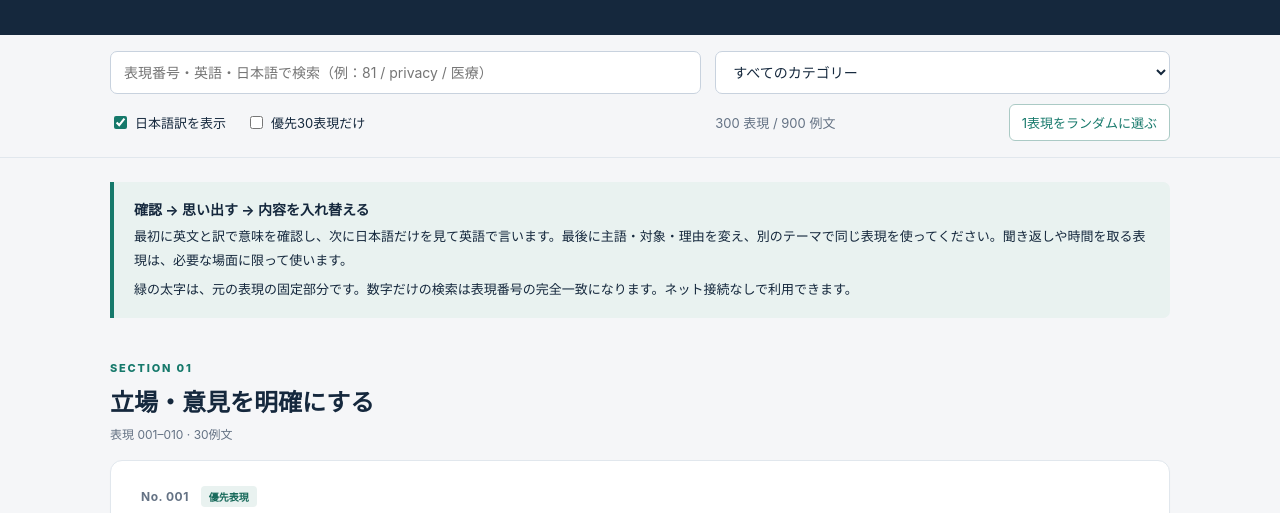
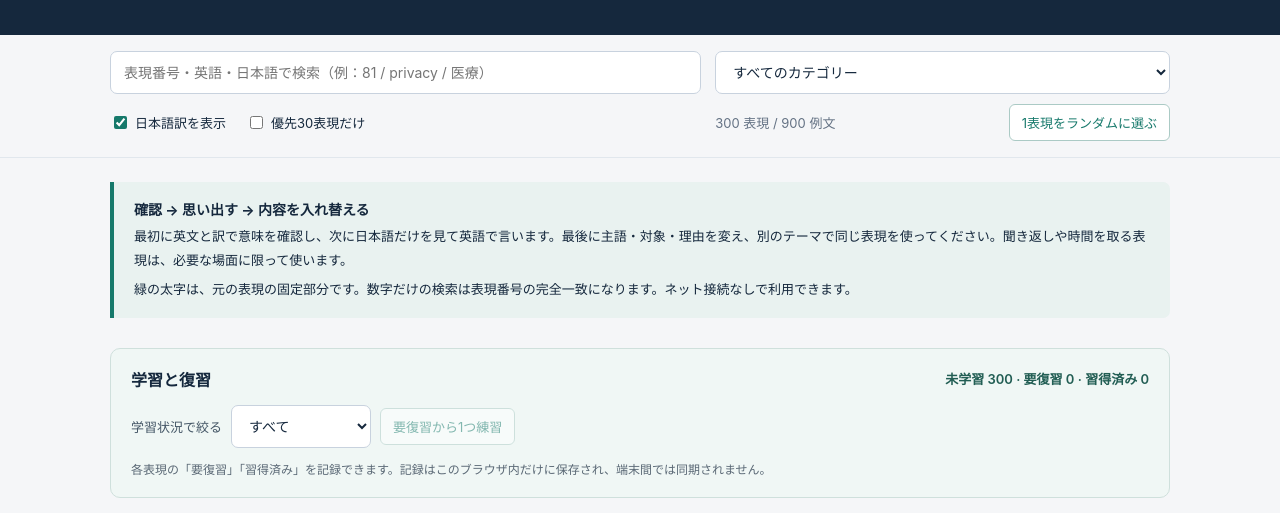
Before and after one commit to Shunsuke-max/eiken-grade1-speaking, a plain HTML site: page index.html in a window 1280 px wide. Shown: the part 385-898 px from the top of the page. Drawn offline with Linux system fonts and the light colour scheme.

Commit message:
Load optional speaking practice enhancements

```diff
--- a/index.html
+++ b/index.html
@@ -40,7 +40,7 @@ h3{font-size:20px;line-height:1.55;margin:0 0 5px;font-weight:700}.meaning{font-
 .empty{text-align:center;padding:55px 0;color:var(--muted)}footer{max-width:1108px;margin:auto;padding:25px 24px 45px;color:var(--muted);font-size:12px;line-height:1.9;border-top:1px solid var(--line)}
 @media(max-width:680px){.hero{padding:32px 20px}.stats{gap:26px}.stats strong{font-size:26px}.tools{padding:12px 15px;grid-template-columns:1fr}.toggles{gap:15px}.right-tools{grid-row:auto}.card{padding:20px 18px}.english{font-size:17px}main{padding:15px}h3{font-size:18px}.example{grid-template-columns:22px minmax(0,1fr);gap:8px}.category-header h2{font-size:21px}}
 @media print{body{background:white}.hero{background:white;color:black;padding:0 0 20px}.hero p,.stats strong,.stats span{color:#333}.eyebrow{color:#333}.tools-wrap,.guide,.empty{display:none}.card{box-shadow:none;break-inside:avoid;padding:16px 20px;border-color:#ccc}.category-header{break-after:avoid}.category{break-before:page}.category:first-of-type{break-before:auto}.english{font-size:12pt}.translation{font-size:9pt}.target{color:black}main{padding:0}footer{padding:12px 0}.card[hidden],.category[hidden]{display:none!important}}
-</style></head>
+</style><link rel="stylesheet" href="./study.css"></head>
 <body><header class="hero"><div class="eyebrow">EIKEN GRADE 1 · SPEAKING PRACTICE</div>
 <h1>使える表現を、<br>自分の言葉に変える。</h1><p>英検1級スピーキング｜300表現・900例文</p><p>上の会話で紹介した300表現について、各3例、全900例文と日本語訳を収録。番号は元の一覧と対応しています。★は元の一覧の優先30表現です。</p>
 <div class="stats"><div><strong>300</strong><span>英語表現</span></div><div><strong>900</strong><span>例文＋日本語訳</span></div><div><strong>30</strong><span>カテゴリー</span></div></div></header>
@@ -987,4 +987,4 @@ document.getElementById('random').addEventListener('click',()=>{
   c.classList.add('spotlight');c.scrollIntoView({behavior:'smooth',block:'start'});
 });
 filter();
-</script></body></html>
+</script><script src="./study.js"></script></body></html>
```
